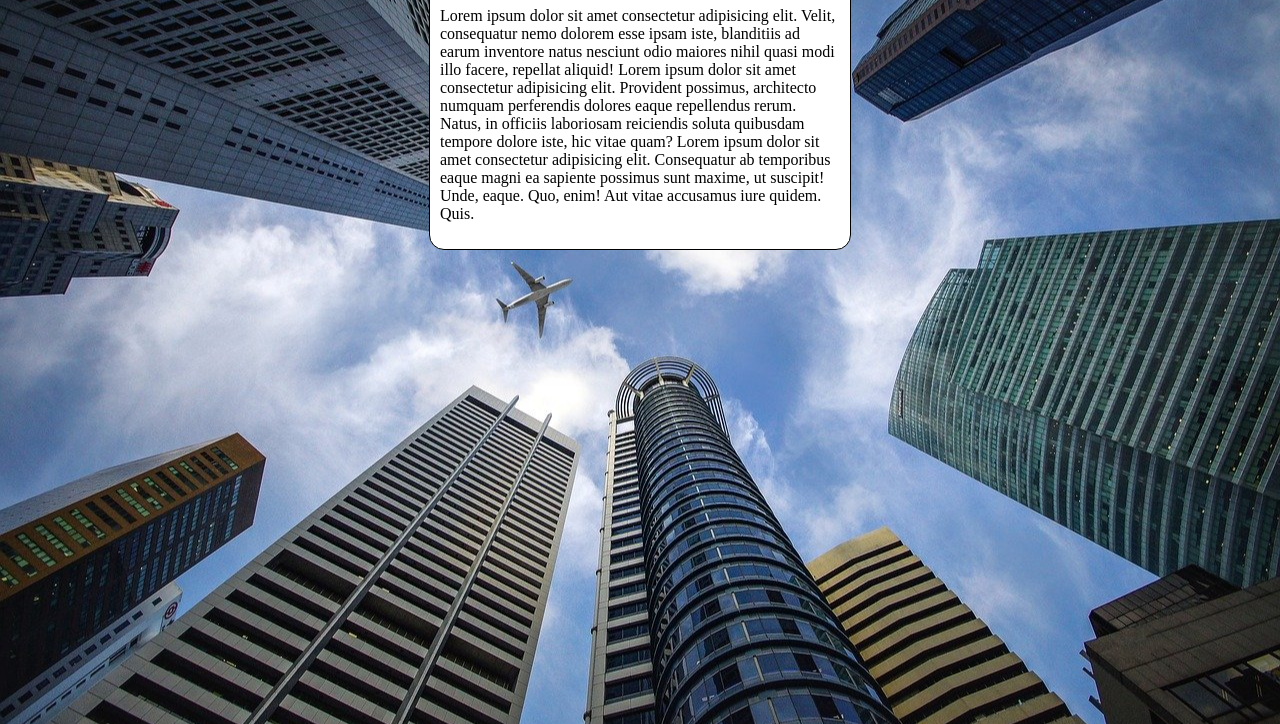
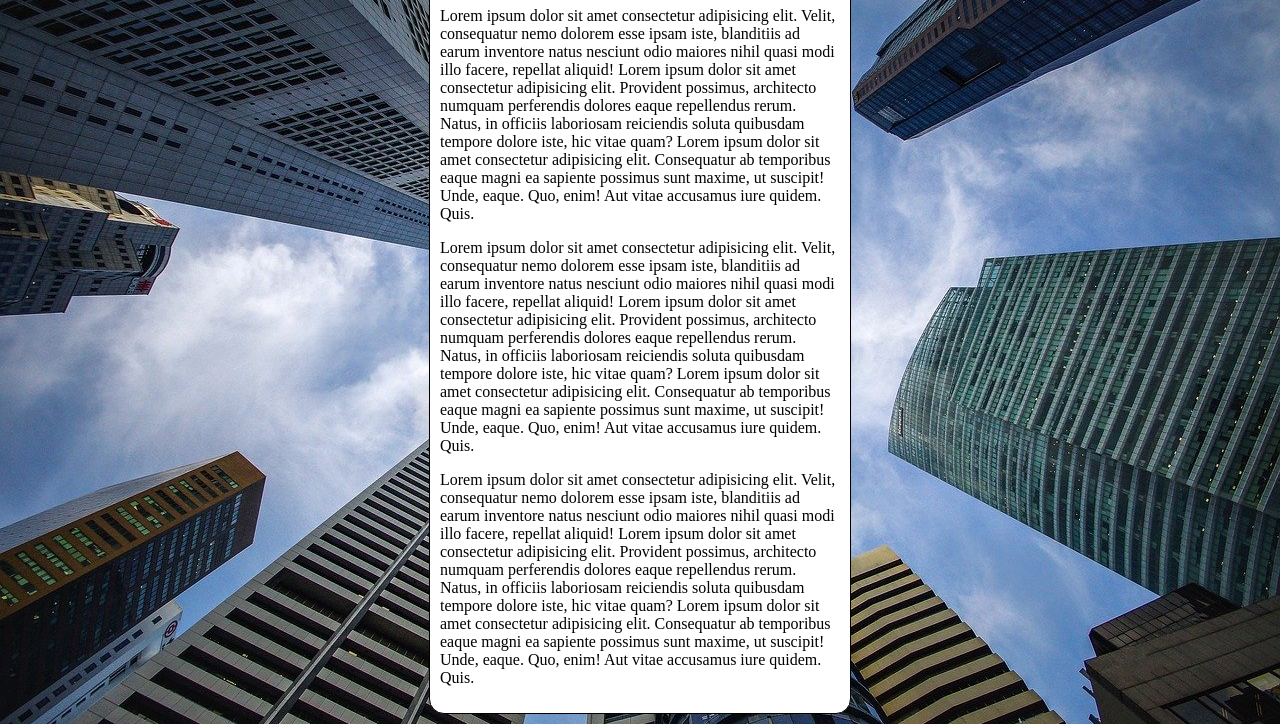
Before and after one commit to Gui-GitHub/html-css, a plain HTML site: page exercicios/ex022-imagensdefundo/fundo006.html in a window 1280 px wide. Shown: the part 92-816 px from the top of the page. Drawn offline with Linux system fonts and the light colour scheme.

Commit message:
Update fundo006.html

```diff
--- a/exercicios/ex022-imagensdefundo/fundo006.html
+++ b/exercicios/ex022-imagensdefundo/fundo006.html
@@ -3,20 +3,28 @@
 <head>
     <meta charset="UTF-8">
     <meta name="viewport" content="width=device-width, initial-scale=1.0">
-    <title>Imagens de fundo</title>
+    <title>Imagens de fundo Fixo</title>
     <style>
         body{
             height: 100vh;
-            background-color: black;
+            /*background-color: black;
             background-image: url(imagens/wallpaper002.jpg);
             background-position: center center;
             background-repeat: no-repeat ;
             background-size: cover;
+            background-attachment: fixed;*/
+
+            background: black url(imagens/wallpaper002.jpg) center center no-repeat fixed;
+            background-size: cover;
+
+            /* Shorthand - background
+            color > image > position > repeat > [size] > attachment
+            */
         }
 
         main{
             background-color: white;
-            width: 400px;
+            max-width: 400px;
             padding: 10px;
             margin: auto;
             border: 1px solid black;
@@ -28,6 +36,8 @@
     <main>
         <h1>Teste de Imagem de fundo</h1>
         <p>Lorem ipsum dolor sit amet consectetur adipisicing elit. Velit, consequatur nemo dolorem esse ipsam iste, blanditiis ad earum inventore natus nesciunt odio maiores nihil quasi modi illo facere, repellat aliquid! Lorem ipsum dolor sit amet consectetur adipisicing elit. Provident possimus, architecto numquam perferendis dolores eaque repellendus rerum. Natus, in officiis laboriosam reiciendis soluta quibusdam tempore dolore iste, hic vitae quam? Lorem ipsum dolor sit amet consectetur adipisicing elit. Consequatur ab temporibus eaque magni ea sapiente possimus sunt maxime, ut suscipit! Unde, eaque. Quo, enim! Aut vitae accusamus iure quidem. Quis.</p>
+        <p>Lorem ipsum dolor sit amet consectetur adipisicing elit. Velit, consequatur nemo dolorem esse ipsam iste, blanditiis ad earum inventore natus nesciunt odio maiores nihil quasi modi illo facere, repellat aliquid! Lorem ipsum dolor sit amet consectetur adipisicing elit. Provident possimus, architecto numquam perferendis dolores eaque repellendus rerum. Natus, in officiis laboriosam reiciendis soluta quibusdam tempore dolore iste, hic vitae quam? Lorem ipsum dolor sit amet consectetur adipisicing elit. Consequatur ab temporibus eaque magni ea sapiente possimus sunt maxime, ut suscipit! Unde, eaque. Quo, enim! Aut vitae accusamus iure quidem. Quis.</p>
+        <p>Lorem ipsum dolor sit amet consectetur adipisicing elit. Velit, consequatur nemo dolorem esse ipsam iste, blanditiis ad earum inventore natus nesciunt odio maiores nihil quasi modi illo facere, repellat aliquid! Lorem ipsum dolor sit amet consectetur adipisicing elit. Provident possimus, architecto numquam perferendis dolores eaque repellendus rerum. Natus, in officiis laboriosam reiciendis soluta quibusdam tempore dolore iste, hic vitae quam? Lorem ipsum dolor sit amet consectetur adipisicing elit. Consequatur ab temporibus eaque magni ea sapiente possimus sunt maxime, ut suscipit! Unde, eaque. Quo, enim! Aut vitae accusamus iure quidem. Quis.</p>
     </main>
 </body>
 </html>
```
